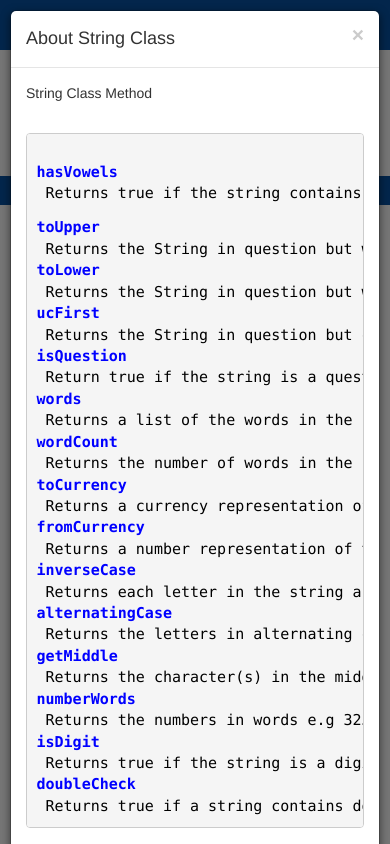
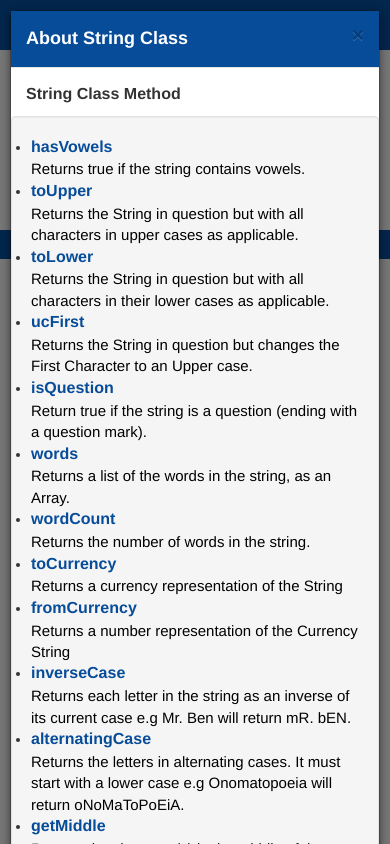
Before and after one commit to olawalejarvis/string-class, a website: page src/index.html in a window 390 px wide. Both pictures are taken after a click on the link "ABOUT". Drawn offline with nearby package versions, Linux system fonts and the light colour scheme.

Commit message:
Implement feedbacks

```diff
--- a/gulpfile.js
+++ b/gulpfile.js
@@ -14,7 +14,7 @@ gulp.task('browserSync', () => {
     },
       port: process.env.PORT || 5000,
       open: false,
-      ghostMode: true,
+      ghostMode: false,
       ui: false
   });
 });
--- a/src/css/string.css
+++ b/src/css/string.css
@@ -1,6 +1,10 @@
 * {
   margin: 0 auto;
   padding: 0;
+}
+
+body {
+  background: #ededed;
 }
 
 div.string-header {
@@ -21,27 +25,22 @@ div.string-header {
   float: right;
 }
 
-body {
-  background: #ededed;
+.about-link {
+  color: #ffffff;
 }
 
-.input-panel{
+.about-link:hover {
+  color: #fefefe;
+  text-decoration: none;
+}
+.string-body {
+  min-height: 500px;
+}
+.input-panel {
   height: 100px;
   background: #ededed;
-  padding-left: 40px;
-  padding-right: 40px;
-}
-
-.input-string {
-  float: center;
-  height: 32px;
-  line-height: 30px;
-  margin-top: 26px;
-  background: #074c99;
-  padding-left: 15px;
-  padding-right: 15px;
-  border-radius: 3px;
-  width: 80%;
+  padding: 0 40px;
+  margin-top: 30px;
 }
 
 input[type="text"] {
@@ -51,7 +50,6 @@ input[type="text"] {
   color: #074c99;
   border-radius: 3px;
   float: center;
-  width: 35%;
   padding-top: 0px;
   padding-bottom: 0px;
 }
@@ -75,12 +73,14 @@ footer p{
 }
 
 .select-method {
-  display: inline;
-  width: 35%;
+  width: 100%;
   height: 30px;
   color: #074c99;
   margin-top: 1px;
-  padding: 0px;
+}
+
+.enter-string {
+  width: 100%;
 }
 
 .select-label {
@@ -98,133 +98,42 @@ footer p{
   color: white;
   padding-top: 4px;
 }
-pre span {
+.method-name {
+  display: inline;
   font-weight: bold;
   text-align: left;
-  font-size: 1.5rem;
-  color: blue;
-  float: left;
+  font-size: 1.6rem;
+  color: #074c99;
 }
 
 .about-des {
   color: #000000;
   text-align: left;
-  float: left;
   font-size: 1.5rem;
   font-weight: normal;
 }
 
-@media only screen and (max-width: 1310px) {
-
-  .input-panel{
-    padding-left: 15px;
-    padding-right: 15px;
-    padding: 0px;
-  }
-
-
+.modal-header {
+  background: #074c99;
 }
 
-@media only screen and (max-width: 1275px) {
-
-  .input-panel{
-    padding-left: 0px;
-    padding-right: 0px;
-    padding: 0px;
-  }
-
+.about-header {
+  font-weight: bold;
+  font-size: 1.6rem;
 }
 
-@media only screen and (max-width: 1222px) {
-
-  input[type="text"], .select-method {
-    width: 34%;
-    padding: 0px;
-  }
-
+.modal-title {
+  color: #ffffff;
+  font-weight: bold;
 }
 
-@media only screen and (max-width: 1148px) {
-
-  input[type="text"], .select-method {
-    width: 33%;
-    padding: 0px;
+/*Mobile Devices*/
+@media only screen and (max-width: 480px) {
+  .col-xs-6 {
+    width: 100%;
+    margin-bottom: 10px;
   }
-
-}
-
-@media only screen and (max-width: 1083px) {
-
-  input[type="text"], .select-method {
-    width: 32%;
-    padding: 0px;
-  }
-
-}
-
-@media only screen and (max-width: 1026px) {
-
-  input[type="text"], .select-method {
-    width: 31%;
-    padding: 0px;
-  }
-
-}
-
-
-@media only screen and (max-width: 997px) {
-
-  input[type="text"], .select-method {
-    width: 30%;
-    padding: 0px;
-  }
-
-}
-
-@media only screen and (max-width: 928px) {
-
-  input[type="text"], .select-method {
-    width: 28%;
-    padding: 0px;
+  .input-panel {
+    height: 150px;
   }
 }
-
-@media only screen and (max-width: 851px) {
-  #string-label {
-    padding: 0px;
-  }
-
-}
-
-@media only screen and (max-width: 782px) {
-
-  input[type="text"], .select-method {
-    width: 24%;
-  }
-
-}
-
-@media only screen and (max-width: 697px) {
-
-  input[type="text"], .select-method {
-    width: 49.6%;
-  }
-  #string-label {
-    display: none;
-  }
-
-}
-
-@media only screen and (max-width: 654px) {
-
-  input[type="text"], .select-method {
-    width: 49.5%;
-  }
-}
-
-@media only screen and (max-width: 534px) {
-
-  input[type="text"], .select-method {
-    width: 49%;
-  }
-}
--- a/src/index.html
+++ b/src/index.html
@@ -1,14 +1,11 @@
 <!DOCTYPE html>
 <html ng-app="stringApp" ng-cloak>
 
-
 <head>
-
   <title>Andela String Class</title>
   <link rel="stylesheet" href="https://maxcdn.bootstrapcdn.com/bootstrap/3.3.7/css/bootstrap.min.css">
   <link rel="stylesheet" type="text/css" href="css/string.css">
 </head>
-
 
 <body>
 
@@ -19,7 +16,7 @@
     </div>
 
     <div class="about-text col-xs-3">
-      <span><a href="" data-toggle="modal" data-target="#aboutModal">About</a></span>
+      <span><a class="about-link" href="" data-toggle="modal" data-target="#aboutModal">About</a></span>
     </div>
 
   </div>
@@ -27,10 +24,12 @@
   <div class="string-body" ng-controller="stringController">
 
     <div class="input-panel">
-      <div class="input-string">
-        <label id="string-label" >Enter String Here: </label>
-        <input id="input-st" type="text" name="string" placeholder="type string here" ng-model="stringQuery" ng-change="	showResult(stringQuery, selectedMethod)">
-        <label class="select-label" id="string-label" >Select A Method:</label>
+      <div class="input-string col-xs-6">
+        <label id="string-label1" >Enter String Here: </label>
+        <input class="form-control enter-string" id="input-st1" type="text" name="string" placeholder="type string here" ng-model="stringQuery" ng-change="	showResult(stringQuery, selectedMethod)">
+      </div>
+      <div class="col-xs-6">
+        <label class="select-label1" id="string-label1" >Select A Method:</label>
         <select class="form-control select-method" ng-model="selectedMethod" ng-change="showResult(stringQuery, 	selectedMethod)" ng-init="selectedMethod = options[0]"  ng-options="opt as opt.label for opt in options">
         </select>
       </div>
@@ -43,62 +42,40 @@
       </div>
     </div>
 
-
   </div>
 
   <div class="modal fade" id="aboutModal" role="dialog">
     <div class="modal-dialog">
-        <!-- Modal content-->
       <div class="modal-content">
         <div class="modal-header">
           <button type="button" class="close" data-dismiss="modal">&times;</button>
             <h4 id = "aboutTitle" class="modal-title">About String Class</h4>
         </div>
         <div class="modal-body" id = "aboutBody">
-          <p class = "question" > String Class Method </p>
-          <br>
-          <pre class = "literallayout">
-
-            <span>hasVowels</span><span class="about-des"> Returns true if the string contains vowels.</span>
-
-            <span>toUpper</span> <span class="about-des"> Returns the String in question but with all characters in upper cases as applicable.</span>
-
-            <span>toLower</span><span class="about-des"> Returns the String in question but with all characters in their lower cases as applicable.</span>
-
-            <span>ucFirst</span><span class="about-des"> Returns the String in question but changes the First Character to an Upper case.</span>
-
-            <span>isQuestion</span><span class="about-des"> Return true if the string is a question (ending with a question mark).</span>
-
-            <span>words</span><span class="about-des"> Returns a list of the words in the string, as an Array.</span>
-
-            <span>wordCount</span><span class="about-des"> Returns the number of words in the string.</span>
-
-            <span>toCurrency</span><span class="about-des"> Returns a currency representation of the String</span>
-
-            <span>fromCurrency</span><span class="about-des"> Returns a number representation of the Currency String </span>
-
-            <span>inverseCase</span><span class="about-des"> Returns each letter in the string as an inverse of its current case e.g Mr. Ben will return mR. bEN.</span>
-
-            <span>alternatingCase</span><span class="about-des"> Returns the letters in alternating cases. It must start with a lower case e.g Onomatopoeia will return oNoMaToPoEiA.</span>
-
-            <span>getMiddle</span><span class="about-des"> Returns the character(s) in the middle of the string</span>
-
-            <span>numberWords</span><span class="about-des"> Returns the numbers in words e.g 325 will return three two five.</span>
-
-            <span>isDigit</span><span class="about-des"> Returns true if the string is a digit(one number) e.g 3 should return true and 34 will return false.</span>
-
-            <span>doubleCheck</span><span class="about-des"> Returns true if a string contains double characters(including whitespace character).</span>
-
-
-          </pre>
+          <p class="about-header"> String Class Method </p>
+          <div class = "well row">
+            <ul>
+              <li><span class="method-name">hasVowels</span><br><span class="about-des"> Returns true if the string contains vowels.</span></li>
+              <li><span class="method-name">toUpper</span><br><span class="about-des"> Returns the String in question but with all characters in upper cases as applicable.</span></li>
+              <li><span class="method-name">toLower</span><br><span class="about-des"> Returns the String in question but with all characters in their lower cases as applicable.</span></li>
+              <li><span class="method-name">ucFirst</span><br><span class="about-des"> Returns the String in question but changes the First Character to an Upper case.</span></li>
+              <li><span class="method-name">isQuestion</span><br><span class="about-des"> Return true if the string is a question (ending with a question mark).</span></li>
+              <li><span class="method-name">words</span><br><span class="about-des"> Returns a list of the words in the string, as an Array.</span></li>
+              <li><span class="method-name">wordCount</span><br><span class="about-des"> Returns the number of words in the string.</span></li>
+              <li><span class="method-name">toCurrency</span><br><span class="about-des"> Returns a currency representation of the String</span></li>
+              <li><span class="method-name">fromCurrency</span><br><span class="about-des"> Returns a number representation of the Currency String </span></li>
+              <li><span class="method-name">inverseCase</span><br><span class="about-des"> Returns each letter in the string as an inverse of its current case e.g Mr. Ben will return mR. bEN.</span></li>
+              <li><span class="method-name">alternatingCase</span><br><span class="about-des"> Returns the letters in alternating cases. It must start with a lower case e.g Onomatopoeia will return oNoMaToPoEiA.</span></li>
+              <li><span class="method-name">getMiddle</span><br><span class="about-des"> Returns the character(s) in the middle of the string</span></li>
+              <li><span class="method-name">numberWords</span><br><span class="about-des"> Returns the numbers in words e.g 325 will return three two five.</span></li>
+              <li><span class="method-name">isDigit</span><br><span class="about-des"> Returns true if the string is a digit(one number) e.g 3 should return true and 34 will return false.</span></li>
+              <li><span class="method-name">doubleCheck</span><span class="about-des"> Returns true if a string contains double characters(including whitespace character).</span></li>
+            </ul>
+          </div>
         </div>
       </div>
     </div>
   </div>
-
-
-    <!--end of Modal Class-->
-
 
   <footer>
     <p>Copyright 2016 - Andela Simulation - String Class</p>
--- a/src/js/app.js
+++ b/src/js/app.js
@@ -28,11 +28,11 @@ angular.module('stringApp',[])
         $scope.result = 'Type in string';
       }
       else {
-        $scope.result = $scope.applyMethod(selectedMethod.id, stringQuery);
+        $scope.result = applyMethod(selectedMethod.id, stringQuery);
       }
     };
 
-    $scope.applyMethod = (methodID, query) => {
+  let applyMethod = (methodID, query) => {
       switch(methodID){
         case 0:
           return query.hasVowels();
```
Also changed, not shown: src/js/stringClass.js (+8 -8 lines), test/string-class-test.js (+31 -43 lines), README.md, 1 other file.
